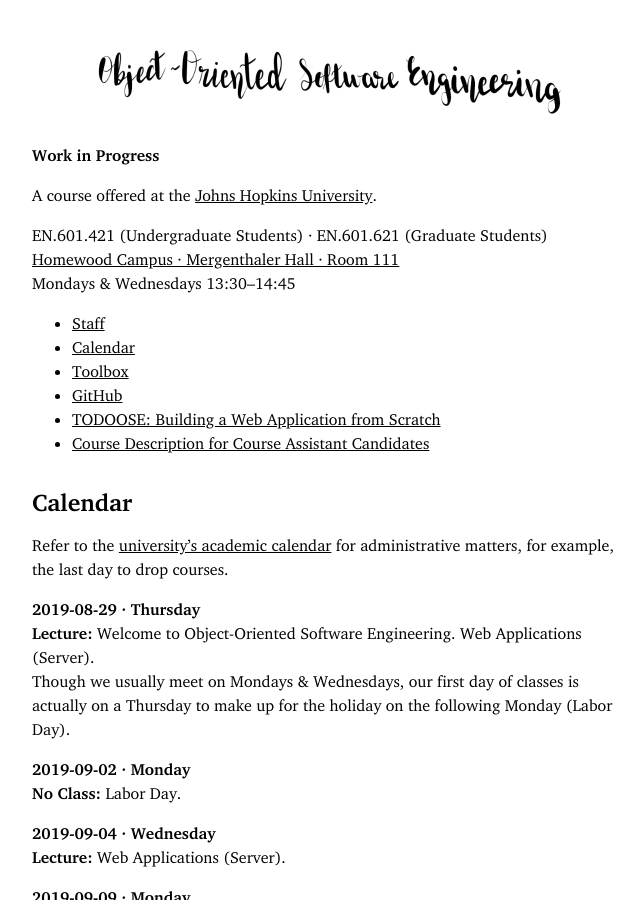
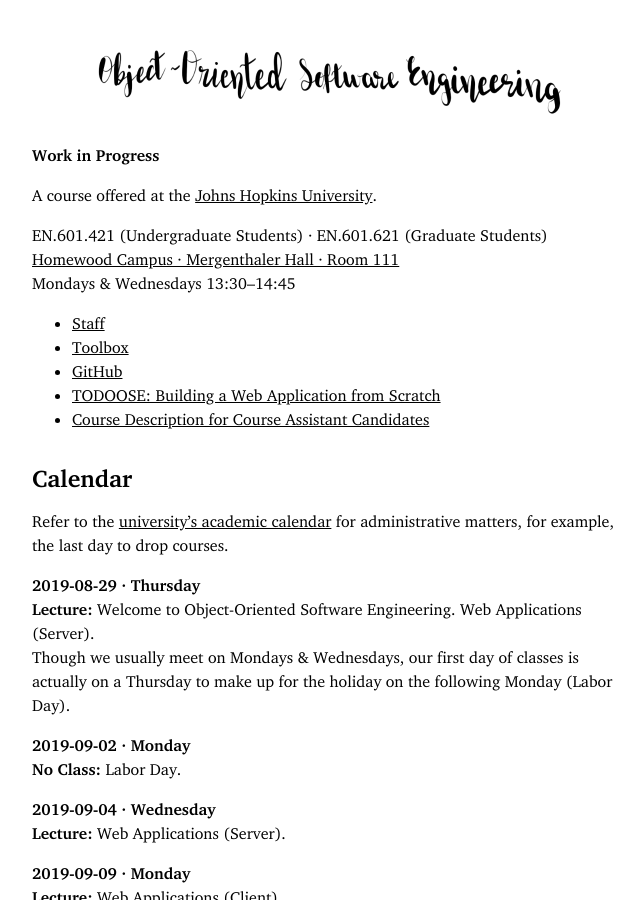
Before and after one commit to skemper/www.jhu-oose.com, a Jekyll site: the page built from index.md, in a window 1280 px wide and 900 px high. Shown: the whole window, without its empty margins (308-952 px from the left). Built offline with Jekyll 4.4.1, drawn with Linux system fonts in a browser that asks for light colours; our own code applies the rules of GitHub Pages for plain Markdown files.

Commit message:
Remove dead link

```diff
--- a/index.md
+++ b/index.md
@@ -7,7 +7,6 @@ EN.601.421 (Undergraduate Students) · EN.601.621 (Graduate Students)
 Mondays & Wednesdays 13:30–14:45
 
 - [Staff](/staff)
-- [Calendar](/calendar)
 - [Toolbox](/toolbox)
 - [GitHub](https://github.com/jhu-oose)
 - [TODOOSE: Building a Web Application from Scratch](/todoose)
```
